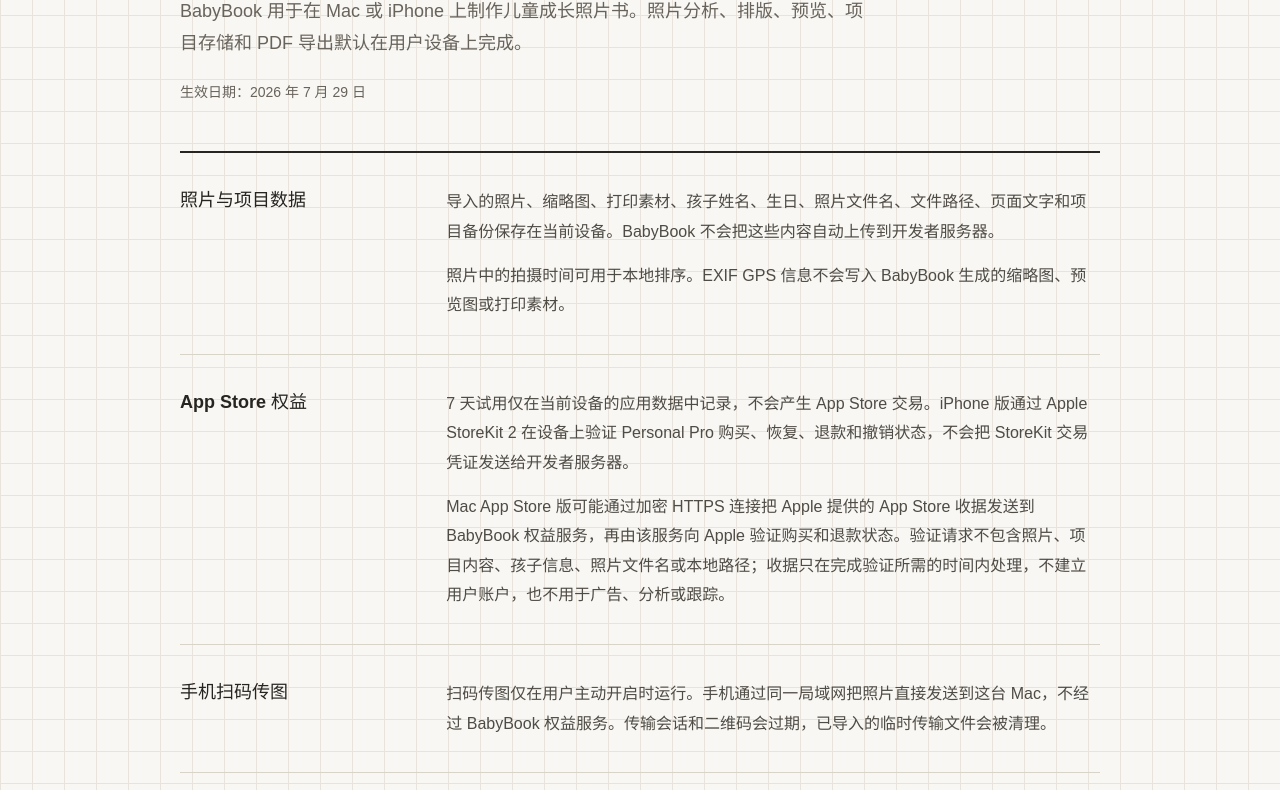
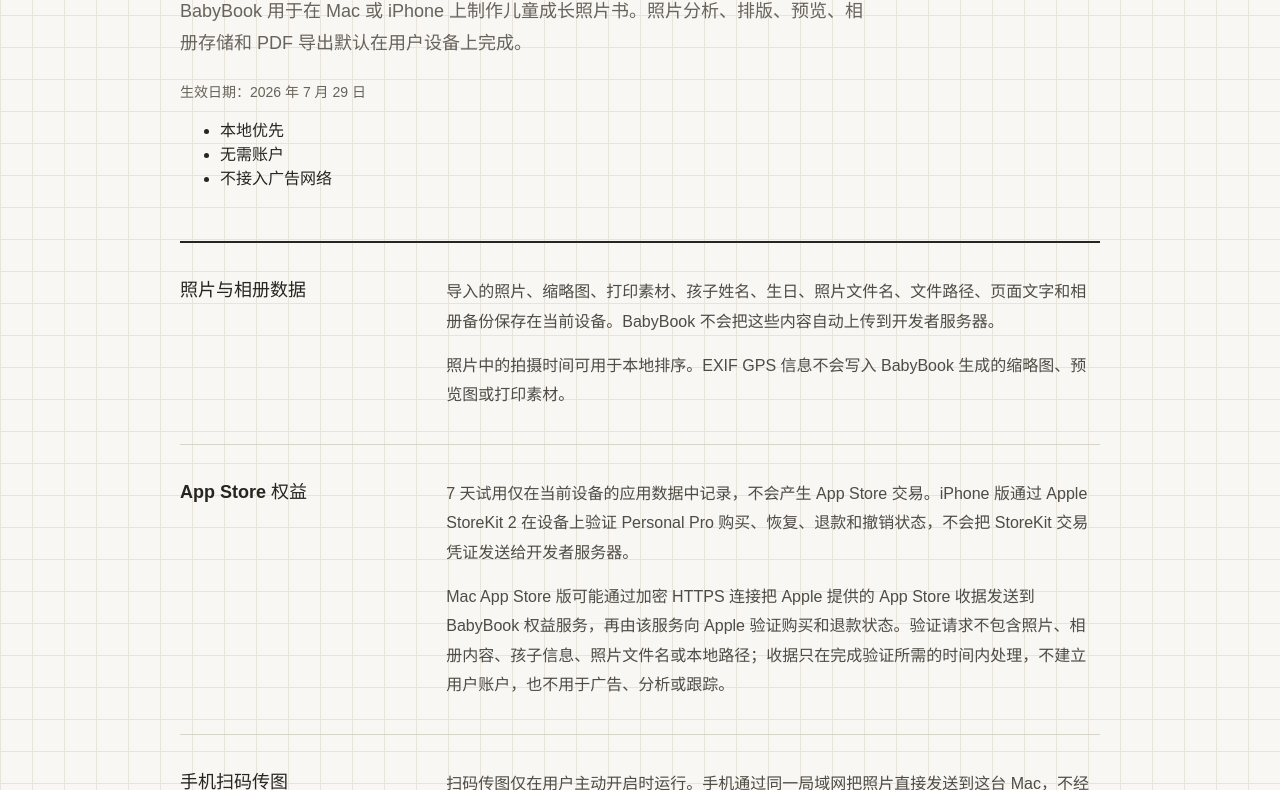
Before and after one commit to xywang279279-afk/babybook-privacy-support, a plain HTML site: page privacy.html in a window 1280 px wide. Shown: the part 273-1063 px from the top of the page. Drawn offline with Linux system fonts and the light colour scheme.

Commit message:
Publish BabyBook bilingual legal and support pages

```diff
--- a/privacy.html
+++ b/privacy.html
@@ -3,7 +3,7 @@
   <head>
     <meta charset="UTF-8" />
     <meta name="viewport" content="width=device-width, initial-scale=1.0" />
-    <meta name="description" content="BabyBook 隐私政策，说明儿童照片、本地项目、App Store 收据和支持信息的处理方式。" />
+    <meta name="description" content="BabyBook 隐私政策，说明儿童照片、本地相册、App Store 收据和支持信息的处理方式。" />
     <title>隐私政策 | BabyBook</title>
     <link rel="icon" href="./babybook-icon-192.png" />
     <link rel="stylesheet" href="./legal.css" />
@@ -15,10 +15,13 @@
           <img src="./babybook-icon-192.png" alt="" />
           <span>BabyBook</span>
         </a>
-        <nav class="site-nav" aria-label="法律与支持">
-          <a href="./privacy.html" aria-current="page">隐私政策</a>
-          <a href="./support.html">支持</a>
-        </nav>
+        <div class="header-actions">
+          <nav class="site-nav" aria-label="法律与支持">
+            <a href="./privacy.html" aria-current="page">隐私政策</a>
+            <a href="./support.html">支持</a>
+          </nav>
+          <a class="language-switch" href="./privacy-en.html" lang="en">English</a>
+        </div>
       </div>
     </header>
 
@@ -26,14 +29,19 @@
       <header class="document-header">
         <span class="eyebrow">本地优先 · 不跟踪</span>
         <h1>隐私政策</h1>
-        <p class="lead">BabyBook 用于在 Mac 或 iPhone 上制作儿童成长照片书。照片分析、排版、预览、项目存储和 PDF 导出默认在用户设备上完成。</p>
+        <p class="lead">BabyBook 用于在 Mac 或 iPhone 上制作儿童成长照片书。照片分析、排版、预览、相册存储和 PDF 导出默认在用户设备上完成。</p>
         <p class="effective-date">生效日期：2026 年 7 月 29 日</p>
+        <ul class="trust-strip" aria-label="隐私原则">
+          <li>本地优先</li>
+          <li>无需账户</li>
+          <li>不接入广告网络</li>
+        </ul>
       </header>
 
       <section class="document-section">
-        <h2>照片与项目数据</h2>
+        <h2>照片与相册数据</h2>
         <div class="document-copy">
-          <p>导入的照片、缩略图、打印素材、孩子姓名、生日、照片文件名、文件路径、页面文字和项目备份保存在当前设备。BabyBook 不会把这些内容自动上传到开发者服务器。</p>
+          <p>导入的照片、缩略图、打印素材、孩子姓名、生日、照片文件名、文件路径、页面文字和相册备份保存在当前设备。BabyBook 不会把这些内容自动上传到开发者服务器。</p>
           <p>照片中的拍摄时间可用于本地排序。EXIF GPS 信息不会写入 BabyBook 生成的缩略图、预览图或打印素材。</p>
         </div>
       </section>
@@ -42,7 +50,7 @@
         <h2>App Store 权益</h2>
         <div class="document-copy">
           <p>7 天试用仅在当前设备的应用数据中记录，不会产生 App Store 交易。iPhone 版通过 Apple StoreKit 2 在设备上验证 Personal Pro 购买、恢复、退款和撤销状态，不会把 StoreKit 交易凭证发送给开发者服务器。</p>
-          <p>Mac App Store 版可能通过加密 HTTPS 连接把 Apple 提供的 App Store 收据发送到 BabyBook 权益服务，再由该服务向 Apple 验证购买和退款状态。验证请求不包含照片、项目内容、孩子信息、照片文件名或本地路径；收据只在完成验证所需的时间内处理，不建立用户账户，也不用于广告、分析或跟踪。</p>
+          <p>Mac App Store 版可能通过加密 HTTPS 连接把 Apple 提供的 App Store 收据发送到 BabyBook 权益服务，再由该服务向 Apple 验证购买和退款状态。验证请求不包含照片、相册内容、孩子信息、照片文件名或本地路径；收据只在完成验证所需的时间内处理，不建立用户账户，也不用于广告、分析或跟踪。</p>
         </div>
       </section>
 
@@ -65,7 +73,7 @@
         <h2>保留与删除</h2>
         <div class="document-copy">
           <ul>
-            <li>项目和本地诊断会保留在当前设备，直到用户在设置中删除项目或执行“彻底清理本机数据”。</li>
+            <li>相册和本地诊断会保留在当前设备，直到用户在设置中删除相册或执行“彻底清理本机数据”。</li>
             <li>用户另存的 PDF、HTML 和 .babybook 备份由用户自行管理，应用内清理不会删除这些文件。</li>
             <li>App Store 购买记录由 Apple 按其政策管理；本机离线权益记录会在设置中执行“彻底清理本机数据”时删除。在 Mac 上仅把应用移到废纸篓可能仍会保留本地应用数据。</li>
           </ul>
@@ -96,7 +104,7 @@
 
       <aside class="notice">
         <strong>隐私请求</strong>
-        <p>BabyBook 不建立云端照片账户。需要删除项目时可直接使用应用设置中的本地数据清理；与支持邮件有关的查阅或删除请求，请通过支持邮箱联系。</p>
+        <p>BabyBook 不建立云端照片账户。需要删除相册时可直接使用应用设置中的本地数据清理；与支持邮件有关的查阅或删除请求，请通过支持邮箱联系。</p>
       </aside>
     </main>
 
```
